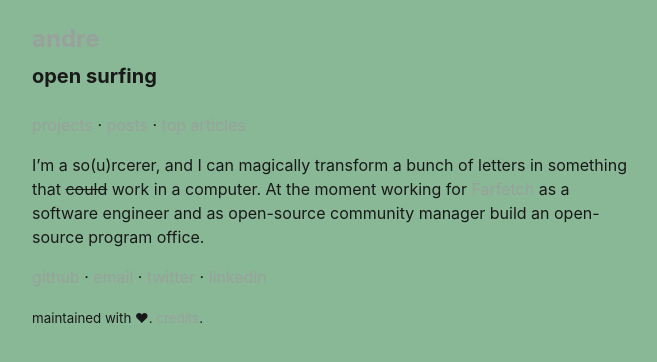
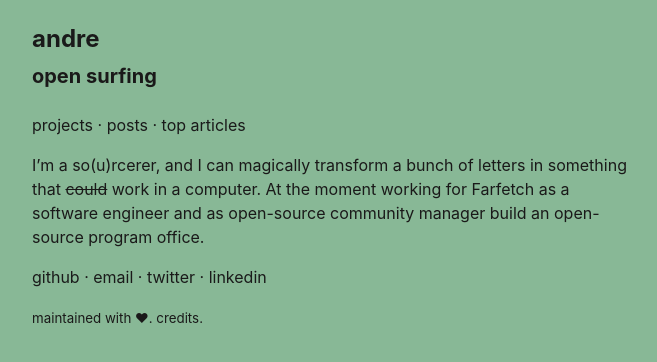
Before and after one commit to 3cpt/3cpt.github.io, a Jekyll site: the page built from index.md, in a window 1280 px wide. Shown: the top 362 px of the page, without its empty margins (304-961 px from the left). Built offline with Jekyll 4.4.1, drawn with Linux system fonts in a browser that asks for light colours.

Commit message:
Update head.html

```diff
--- a/_includes/head.html
+++ b/_includes/head.html
@@ -23,7 +23,7 @@
 
     a,
     a:visited {
-      color: #9aa09c;
+      color: #1a1a1a;
       text-decoration: none;
     }
 
```
